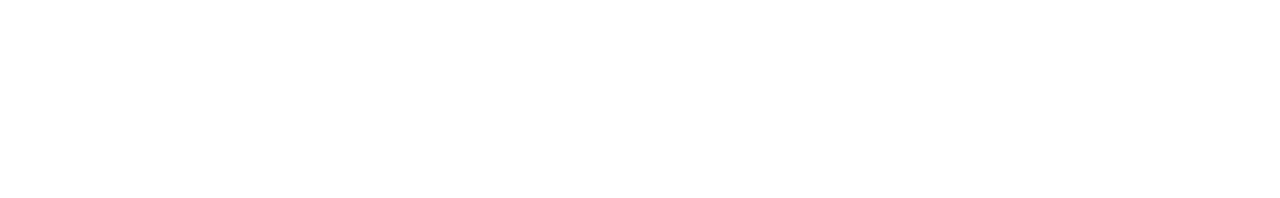
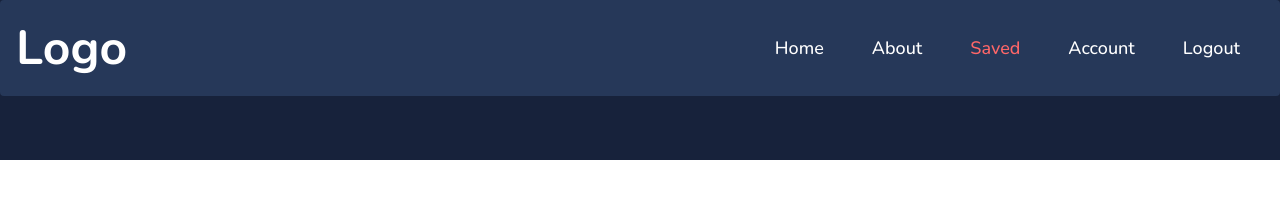
Before and after one commit to ishika-ag7/dennis-hackathon-frontend, a website: page templates/base/saved_profile.html in a window 1280 px wide. Drawn offline with nearby package versions, Linux system fonts and the light colour scheme; a web font is replaced by a local one.

Commit message:
saved page

```diff
--- a/templates/base/saved_profile.html
+++ b/templates/base/saved_profile.html
@@ -1,13 +1,32 @@
 <!DOCTYPE html>
 <html lang="en">
+
 <head>
     <meta charset="UTF-8">
     <meta http-equiv="X-UA-Compatible" content="IE=edge">
     <meta name="viewport" content="width=device-width, initial-scale=1.0">
     <link rel="stylesheet" href="../../css/main.css">
-    <title>Document</title>
+    <link rel="stylesheet" href="../../css/colors.css">
+    <title>Saved profiles - Hire the best Developers</title>
 </head>
+
 <body>
+    <section class="text-white  xl:h-screen tertiary">
+        <nav class="px-2 sm:px-4 py-2.5 rounded primary">
+            <div class="flex flex-wrap items-center justify-between mx-auto">
+                <a href="/home.html" class="text-5xl font-bold">Logo</a>
+                <ul class="flex flex-col p-4 mt-4 text-lg rounded-lg md:flex-row md:space-x-8 md:mt-0">
+                    <li><a href="/home.html" class="block py-2 pl-2 pr-2 text-white">Home</a></li>
+                    <li><a href="#" class="block py-2 pl-2 pr-2 rounded">About</a></li>
+                    <li><a href="../base/saved_profile.html" class="block py-2 pl-2 pr-2 rounded" aria-current="page">Saved</a></li>
+                    <li><a href="../accounts/account.html" class="block py-2 pl-2 pr-2 rounded">Account</a></li>
+                    <li><a href="login.html" class="block py-2 pl-2 pr-2 rounded">Logout</a></li>
+                </ul>
+            </div>
+        </nav>
+        <main class="flex pb-8 mx-4 mt-8 text-lg">
+        </main>
+    </section>
 
 </body>
 </html>
```
